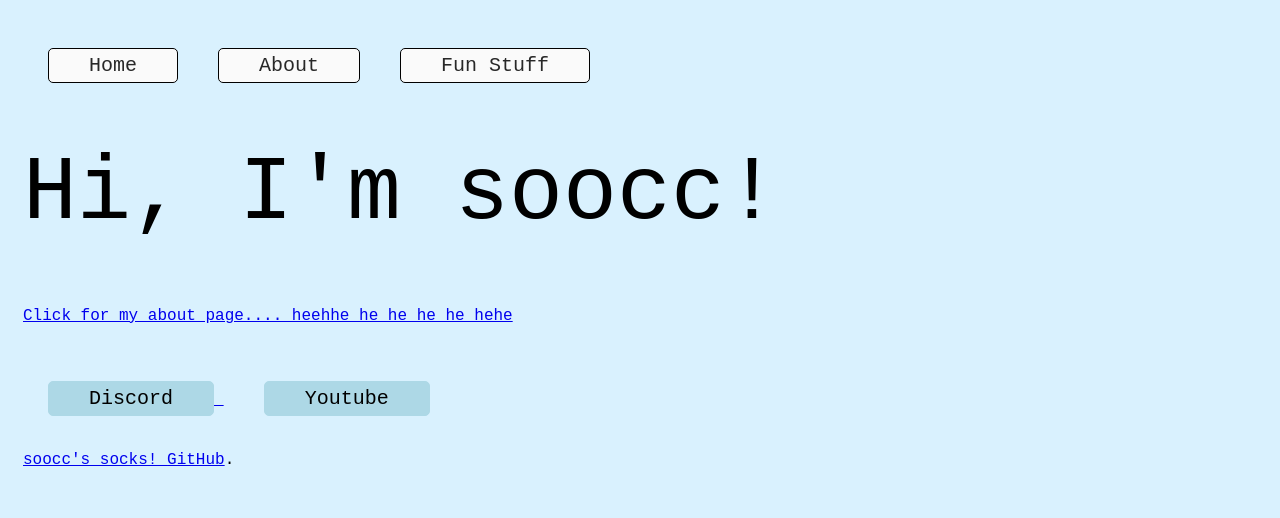
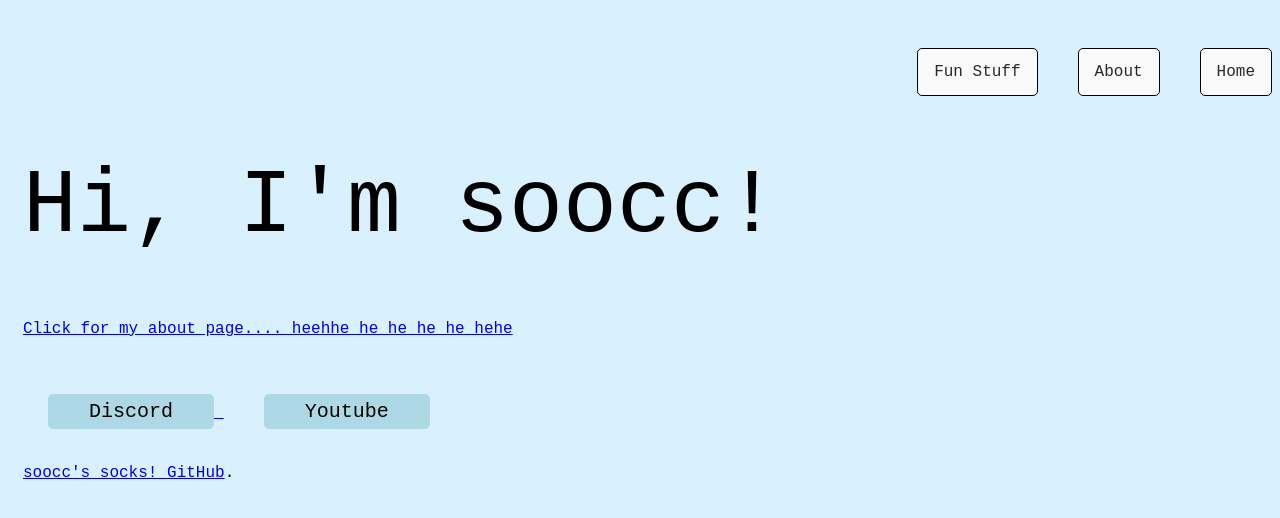
Before and after one commit to soocc/sooccsocks2, a Jekyll site: the page built from index.html, in a window 1280 px wide. Shown: the top 518 px of the page. Built offline with Jekyll 4.4.1, drawn with Linux system fonts in a browser that asks for light colours.

Commit message:
Update styles.css

```diff
--- a/styles/styles.css
+++ b/styles/styles.css
@@ -6,7 +6,7 @@
 }
 
 /* Links inside the navbar */
-.navbar a {
+.navbar button {
   float: right;
   font-size: 16px;
   text-align: center;
```
